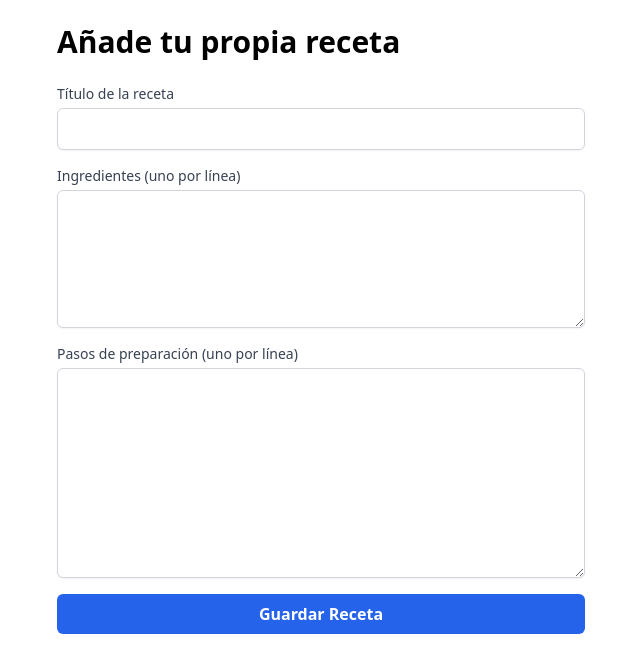
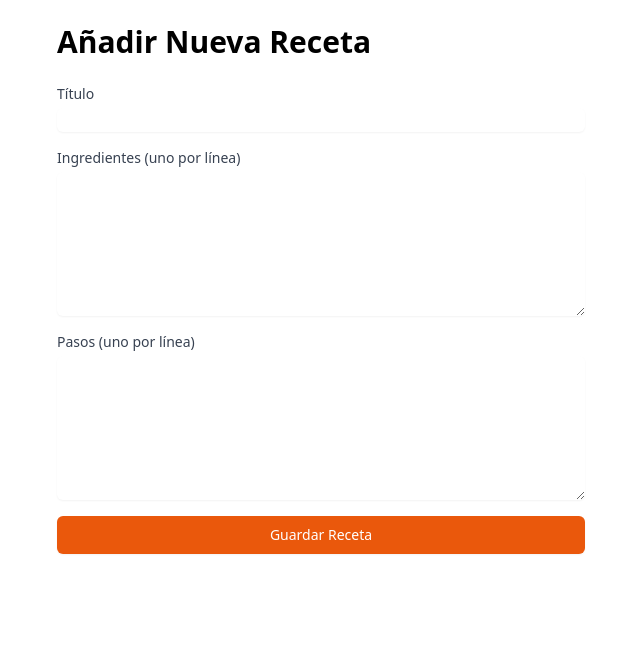
Before and after one commit to Drworm82/CursoPanadero, a Next.js app: page /recetas/nueva in a window 1280 px wide. Shown: the top 672 px of the page, without its empty margins (319-959 px from the left). Built offline with nearby package versions, Linux system fonts and the light colour scheme; no server answers.

Commit message:
Update nueva.js

```diff
--- a/pages/recetas/nueva.js
+++ b/pages/recetas/nueva.js
@@ -1,84 +1,95 @@
 import { useState } from 'react';
 import { supabase } from '../../lib/supabase';
+import { useRouter } from 'next/router';
 
 export default function NuevaRecetaPage() {
   const [titulo, setTitulo] = useState('');
   const [ingredientes, setIngredientes] = useState('');
   const [pasos, setPasos] = useState('');
-  const [mensaje, setMensaje] = useState('');
+  const [loading, setLoading] = useState(false);
+  const router = useRouter();
 
   const handleSubmit = async (e) => {
     e.preventDefault();
-    setMensaje('');
+    setLoading(true);
 
-    // Preparamos los arrays de ingredientes y pasos
-    const ingredientesArray = ingredientes.split('\n').filter(line => line.trim() !== '');
-    const pasosArray = pasos.split('\n').filter(line => line.trim() !== '');
+    const { data: { session } } = await supabase.auth.getSession();
+    const user_id = session?.user?.id;
 
-    // Insertar la receta en Supabase
+    if (!user_id) {
+      alert('Debes iniciar sesión para añadir una receta.');
+      setLoading(false);
+      return;
+    }
+
     const { data, error } = await supabase
       .from('recetas_usuario')
       .insert([
-        { titulo: titulo, ingredientes: ingredientesArray, pasos: pasosArray }
+        {
+          titulo,
+          ingredientes: ingredientes.split('\n').filter(line => line.trim() !== ''),
+          pasos: pasos.split('\n').filter(line => line.trim() !== ''),
+          autor_id: user_id,
+          is_public: true, // ¡Este es el cambio clave!
+        },
       ]);
 
     if (error) {
-      setMensaje('Error al guardar la receta: ' + error.message);
+      console.error('Error al guardar la receta:', error);
+      alert('Hubo un error al guardar la receta. Inténtalo de nuevo.');
     } else {
-      setTitulo('');
-      setIngredientes('');
-      setPasos('');
-      setMensaje('¡Receta guardada con éxito! Gracias por colaborar.');
+      alert('¡Receta guardada exitosamente!');
+      router.push('/recetas');
     }
+
+    setLoading(false);
   };
 
   return (
     <div className="max-w-xl mx-auto p-6">
-      <h1 className="text-3xl font-bold mb-6">Añade tu propia receta</h1>
+      <h1 className="text-3xl font-bold mb-6">Añadir Nueva Receta</h1>
       <form onSubmit={handleSubmit} className="space-y-4">
         <div>
-          <label htmlFor="titulo" className="block text-sm font-medium text-gray-700">Título de la receta</label>
+          <label htmlFor="titulo" className="block text-sm font-medium text-gray-700">Título</label>
           <input
             type="text"
             id="titulo"
             value={titulo}
             onChange={(e) => setTitulo(e.target.value)}
+            className="mt-1 block w-full rounded-md border-gray-300 shadow-sm focus:border-orange-500 focus:ring-orange-500"
             required
-            className="mt-1 block w-full border border-gray-300 rounded-md shadow-sm p-2"
           />
         </div>
         <div>
           <label htmlFor="ingredientes" className="block text-sm font-medium text-gray-700">Ingredientes (uno por línea)</label>
           <textarea
             id="ingredientes"
-            rows="5"
             value={ingredientes}
             onChange={(e) => setIngredientes(e.target.value)}
+            rows="6"
+            className="mt-1 block w-full rounded-md border-gray-300 shadow-sm focus:border-orange-500 focus:ring-orange-500"
             required
-            className="mt-1 block w-full border border-gray-300 rounded-md shadow-sm p-2"
-          ></textarea>
+          />
         </div>
         <div>
-          <label htmlFor="pasos" className="block text-sm font-medium text-gray-700">Pasos de preparación (uno por línea)</label>
+          <label htmlFor="pasos" className="block text-sm font-medium text-gray-700">Pasos (uno por línea)</label>
           <textarea
             id="pasos"
-            rows="8"
             value={pasos}
             onChange={(e) => setPasos(e.target.value)}
+            rows="6"
+            className="mt-1 block w-full rounded-md border-gray-300 shadow-sm focus:border-orange-500 focus:ring-orange-500"
             required
-            className="mt-1 block w-full border border-gray-300 rounded-md shadow-sm p-2"
-          ></textarea>
+          />
         </div>
         <button
           type="submit"
-          className="w-full bg-blue-600 text-white font-bold py-2 px-4 rounded-md hover:bg-blue-700 transition-colors duration-300"
+          className="w-full py-2 px-4 border border-transparent rounded-md shadow-sm text-sm font-medium text-white bg-orange-600 hover:bg-orange-700 focus:outline-none focus:ring-2 focus:ring-offset-2 focus:ring-orange-500"
+          disabled={loading}
         >
-          Guardar Receta
+          {loading ? 'Guardando...' : 'Guardar Receta'}
         </button>
       </form>
-      {mensaje && (
-        <p className="mt-4 text-center text-sm font-medium text-green-600">{mensaje}</p>
-      )}
     </div>
   );
 }
```
